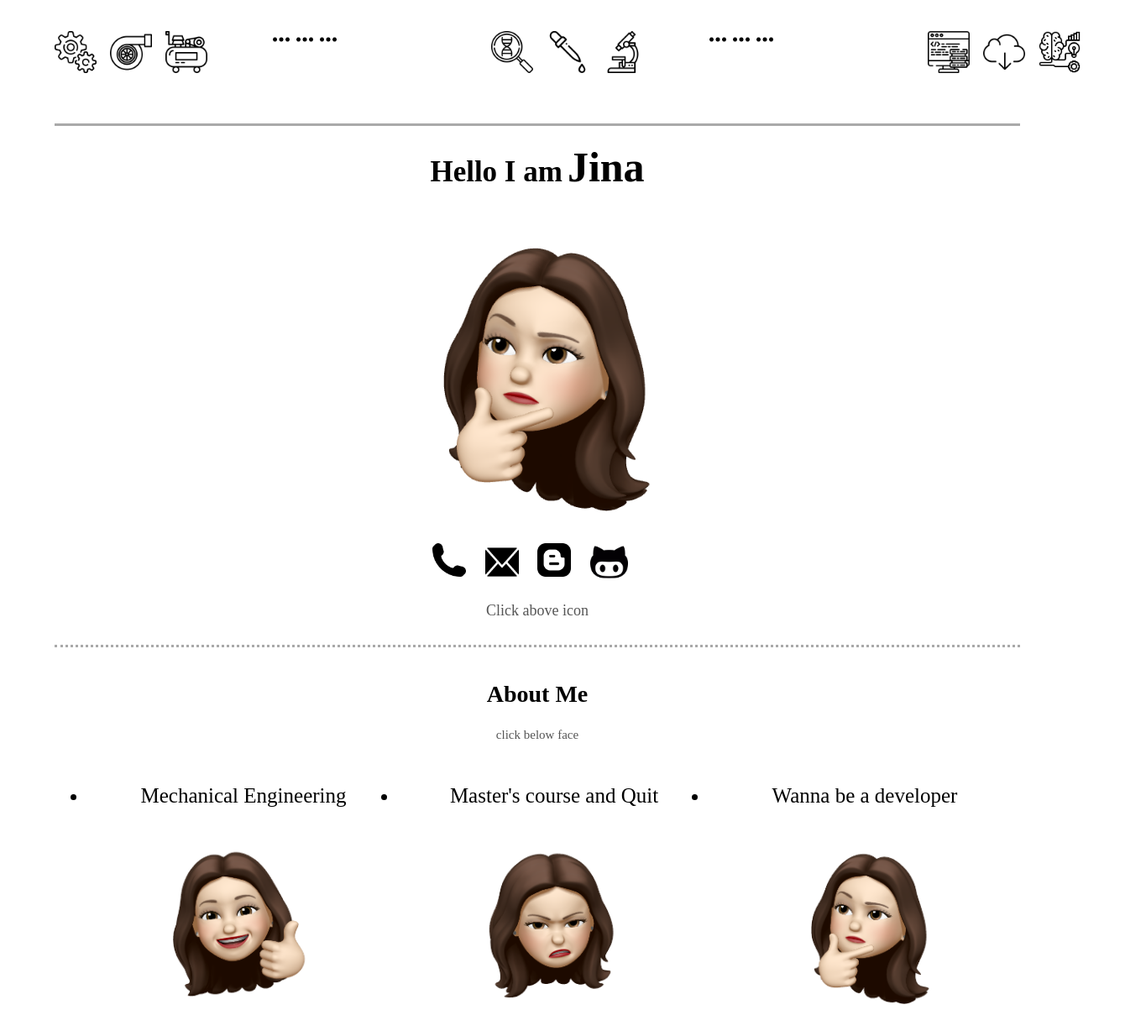
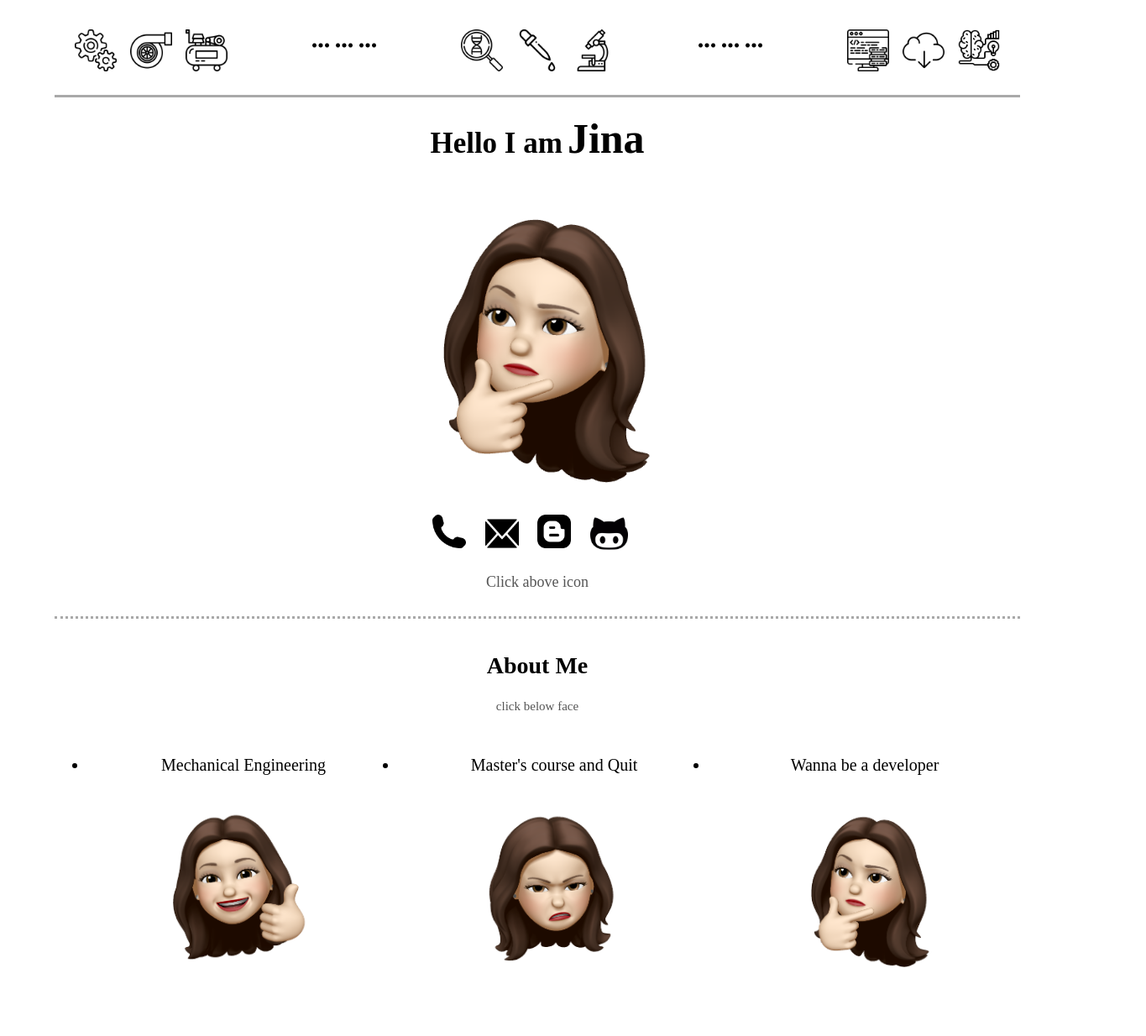
Before and after one commit to 2cong/jina, a plain HTML site: page index.html in a window 1280 px wide. Shown: the whole page at 84% size, 1365 px wide, since content can reach past the window. Drawn offline with Linux system fonts and the light colour scheme.

Commit message:
Add files via upload

```diff
--- a/index.html
+++ b/index.html
@@ -11,13 +11,13 @@
     <img src="industry.png" width=50px;>&nbsp&nbsp<img src="turbine.png" width=50px>&nbsp&nbsp<img src="compressor.png" width=50px>
     </p>
     <p id="div1">
-    <img src="dot.png" width=20px style="padding-bottom:10px"> <img src="dot.png" width=20px style="padding-bottom:10px"> <img src="dot.png" width=20px style="padding-bottom:10px">
+    <img src="dot.png" width=20px > <img src="dot.png" width=20px> <img src="dot.png" width=20px>
     </p>
     <p id="graduate">
     <img src="dna.png" width=50px;>&nbsp&nbsp<img src="lab.png" width=50px;>&nbsp&nbsp<img src="microscope.png" width=50px;>
     </p>
-    <p id="div1">
-    <img src="dot.png" width=20px style="padding-bottom:10px"> <img src="dot.png" width=20px style="padding-bottom:10px"> <img src="dot.png" width=20px style="padding-bottom:10px">
+    <p id="div2">
+    <img src="dot.png" width=20px> <img src="dot.png" width=20px> <img src="dot.png" width=20px>
      </p>
     <p id="prog">
     <img src="coding.png" width=50px;>&nbsp&nbsp<img src="cloud.png" width=50px;>&nbsp&nbsp<img src="machine_learning.png" width=50px;>
@@ -38,17 +38,17 @@
 <h2 style="text-align:center; font-size:28px;" >About Me</h2>
 <div style="text-align:center; font-size:15px; color:rgb(85, 85, 85)";>click below face</div>
 <ul id="my">
-<li style="font-size:25px;">
+<li style="font-size:20px;">
     Mechanical Engineering <br><br>
     <a href="mech.html" title="Click here"><img src="good.png" width=200px;></a>
 </li>
 
-<li  style="font-size:25px;">
+<li  style="font-size:20px;">
     Master's course and Quit <br><br>
     <a href="master.html" title="Click here"><img src="angry.png" width=200px;></a>
 </li>
 
-<li  style="font-size:25px;">
+<li  style="font-size:20px;">
     Wanna be a developer<br><br>
     <a href="devel.html" title="Click here"><img src="jina.png" width=200px></a>
 </li>
--- a/jina.css
+++ b/jina.css
@@ -1,8 +1,21 @@
 #top {display:grid;
     grid-template-columns: 1fr 1fr 1fr 1fr 1fr;
     margin: 0 auto;
-    width:1300px;
        }
+#mech {margin:0 auto;
+margin-top:30px;}
+
+#graduate{margin:0 auto;
+   margin-top:30px;}
+
+#div1{margin:0 auto;
+   margin-top:30px;}
+
+#div2{margin:0 auto;
+   margin-top:30px;}
+
+#prog{margin:0 auto;
+   margin-top:30px;}
 
 #top_line {
 border-bottom: 3px solid darkgray;
```
Also changed, not shown: devel.html (+3 -3 lines), master.html (+3 -3 lines), mech.html (+3 -3 lines).
